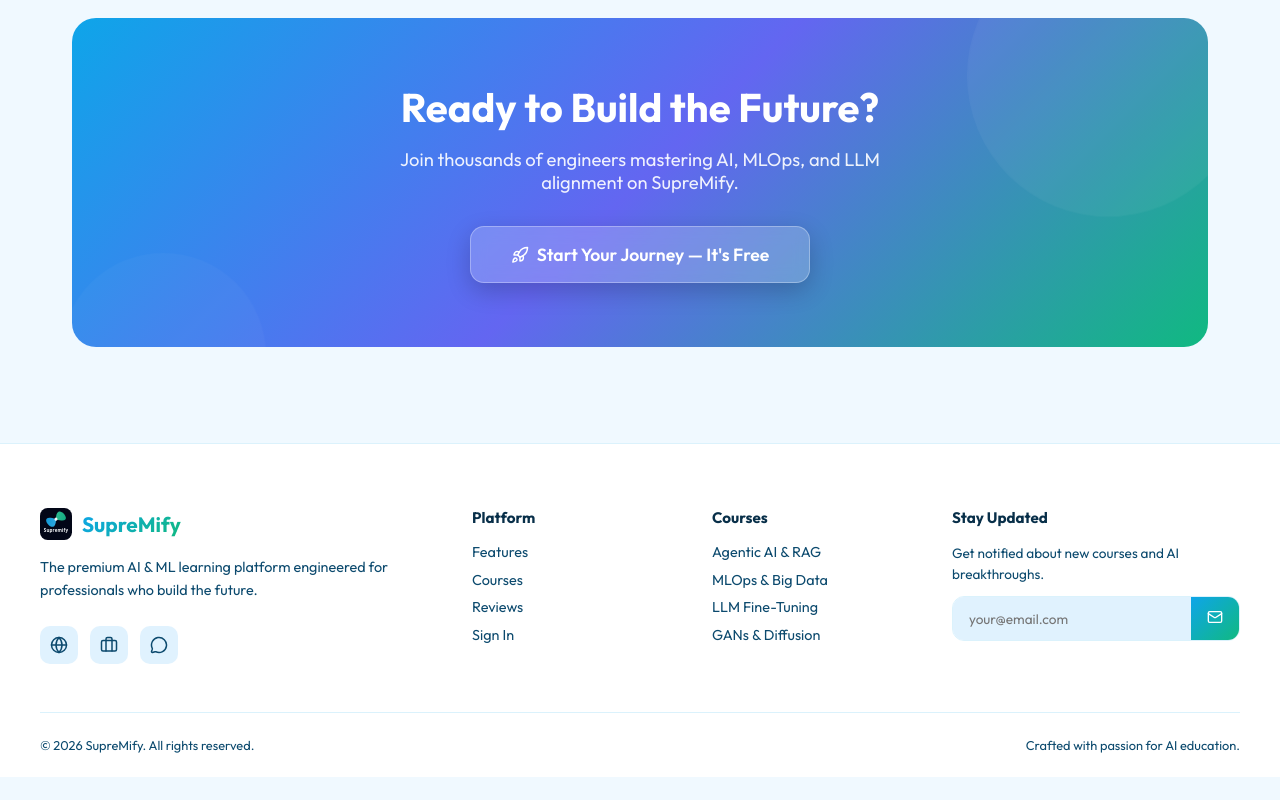
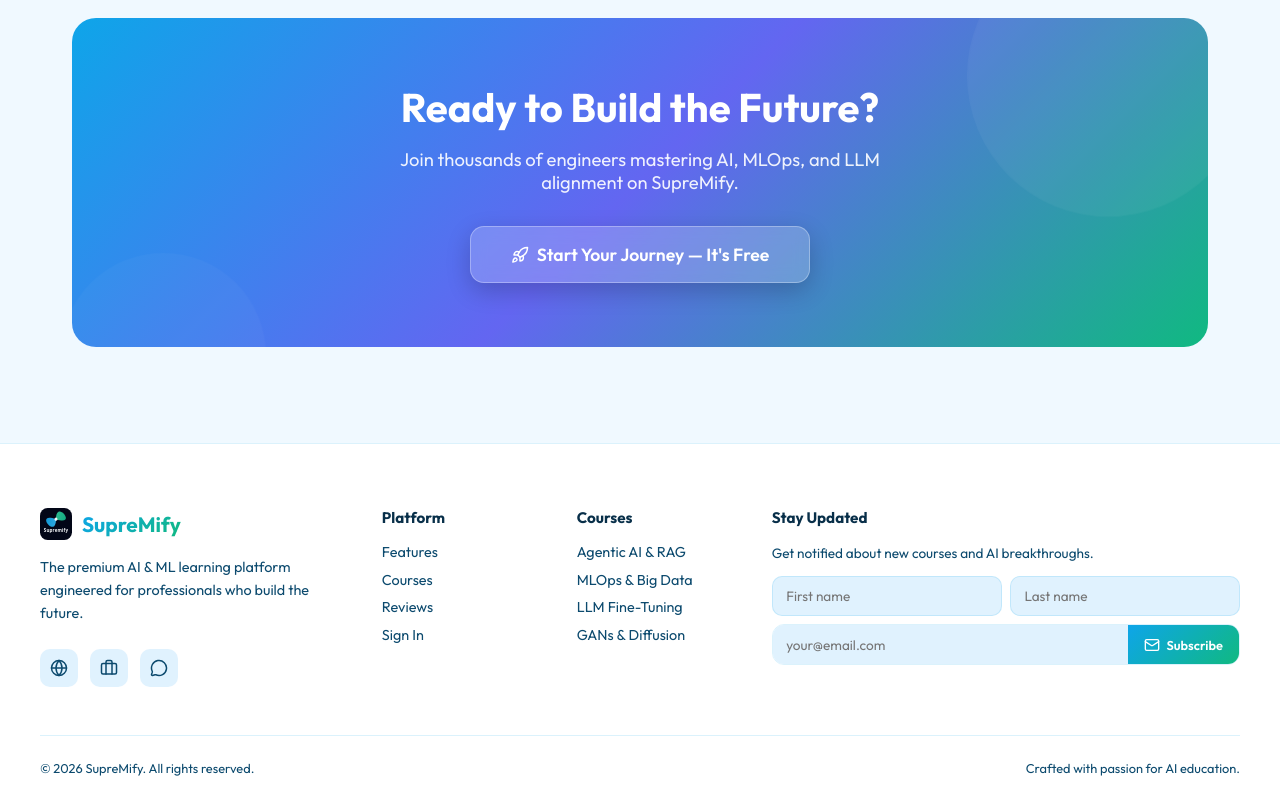
Before and after one commit to G8Supremeo/Supreme_Learn, a React (Vite) app: page / in a window 1280 px wide. Shown: the part 3644-4444 px from the top of the page. Before the commit the page ends 4421 px from the top, so only its background shows below. Built offline with nearby package versions, Linux system fonts and the light colour scheme.

Commit message:
feat: Implement a new landing page component with hero, features, and statistics sections.

```diff
--- a/src/pages/Landing.jsx
+++ b/src/pages/Landing.jsx
@@ -60,6 +60,8 @@
   const { isAuthenticated, loading } = useAuth();
   const [scrolled, setScrolled] = useState(false);
   const [newsletterEmail, setNewsletterEmail] = useState('');
+  const [newsletterFirst, setNewsletterFirst] = useState('');
+  const [newsletterLast, setNewsletterLast] = useState('');
   const [newsletterSent, setNewsletterSent] = useState(false);
 
   useEffect(() => {
@@ -76,23 +78,31 @@
 
   const handleNewsletter = async (e) => {
     e.preventDefault();
-    if (!newsletterEmail.trim()) return;
+    if (!newsletterEmail.trim() || !newsletterFirst.trim() || !newsletterLast.trim()) return;
 
-    // Save to localStorage immediately
+    const entry = { firstName: newsletterFirst.trim(), lastName: newsletterLast.trim(), email: newsletterEmail.toLowerCase().trim() };
+
+    // Save to localStorage
     const existing = JSON.parse(localStorage.getItem('supremify_newsletter') || '[]');
-    if (!existing.includes(newsletterEmail.toLowerCase())) {
-      existing.push(newsletterEmail.toLowerCase());
+    if (!existing.some(e => e.email === entry.email)) {
+      existing.push(entry);
       localStorage.setItem('supremify_newsletter', JSON.stringify(existing));
     }
 
-    // Also try to save to Supabase (graceful — won't break if table doesn't exist)
+    // Also try to save to Supabase
     try {
       const { supabase } = await import('../lib/supabase');
-      await supabase.from('newsletter_subscribers').insert({ email: newsletterEmail.toLowerCase() });
+      await supabase.from('newsletter_subscribers').insert({
+        first_name: entry.firstName,
+        last_name: entry.lastName,
+        email: entry.email
+      });
     } catch (_) { /* table may not exist yet */ }
 
     setNewsletterSent(true);
     setNewsletterEmail('');
+    setNewsletterFirst('');
+    setNewsletterLast('');
     setTimeout(() => setNewsletterSent(false), 4000);
   };
 
@@ -350,12 +360,18 @@
             <Link to="/login">GANs & Diffusion</Link>
           </div>
 
-          <div className="footer-links-col">
+          <div className="footer-links-col footer-newsletter-col">
             <h4>Stay Updated</h4>
             <p className="newsletter-text">Get notified about new courses and AI breakthroughs.</p>
-            <form className="newsletter-form" onSubmit={handleNewsletter}>
-              <input type="email" placeholder="your@email.com" className="newsletter-input" value={newsletterEmail} onChange={(e) => setNewsletterEmail(e.target.value)} required />
-              <button type="submit" className="newsletter-btn"><Mail size={16} /></button>
+            <form className="newsletter-form-v2" onSubmit={handleNewsletter}>
+              <div className="newsletter-name-row">
+                <input type="text" placeholder="First name" className="newsletter-input" value={newsletterFirst} onChange={(e) => setNewsletterFirst(e.target.value)} required />
+                <input type="text" placeholder="Last name" className="newsletter-input" value={newsletterLast} onChange={(e) => setNewsletterLast(e.target.value)} required />
+              </div>
+              <div className="newsletter-email-row">
+                <input type="email" placeholder="your@email.com" className="newsletter-input" value={newsletterEmail} onChange={(e) => setNewsletterEmail(e.target.value)} required />
+                <button type="submit" className="newsletter-btn"><Mail size={16} /> Subscribe</button>
+              </div>
             </form>
             {newsletterSent && <p className="newsletter-success">✓ Subscribed successfully!</p>}
           </div>
@@ -911,22 +927,38 @@
           color: var(--text-secondary); font-size: 0.85rem;
           margin-bottom: 0.75rem; line-height: 1.5;
         }
-        .newsletter-form {
+        .newsletter-form-v2 {
+          display: flex; flex-direction: column; gap: 0.5rem;
+        }
+        .newsletter-name-row {
+          display: flex; gap: 0.5rem;
+        }
+        .newsletter-email-row {
           display: flex; gap: 0;
           border: 1px solid var(--glass-border); border-radius: 12px;
           overflow: hidden;
         }
+        .newsletter-name-row .newsletter-input {
+          border: 1px solid var(--glass-border); border-radius: 10px;
+        }
         .newsletter-input {
-          flex: 1; padding: 0.75rem 1rem;
+          flex: 1; padding: 0.65rem 0.85rem;
           border: none; background: var(--bg-secondary);
           color: var(--text-primary); font-family: inherit;
           font-size: 0.85rem; outline: none;
         }
+        .newsletter-input:focus {
+          border-color: var(--accent-primary);
+          box-shadow: 0 0 0 2px rgba(14,165,233,0.15);
+        }
         .newsletter-btn {
-          padding: 0.75rem 1rem;
+          padding: 0.65rem 1rem;
           background: linear-gradient(135deg, var(--accent-primary), var(--accent-secondary));
           border: none; color: #fff; cursor: pointer;
           transition: opacity 0.3s;
+          display: flex; align-items: center; gap: 0.4rem;
+          font-family: inherit; font-size: 0.8rem; font-weight: 600;
+          white-space: nowrap;
         }
         .newsletter-btn:hover { opacity: 0.9; }
         .newsletter-success {
```
